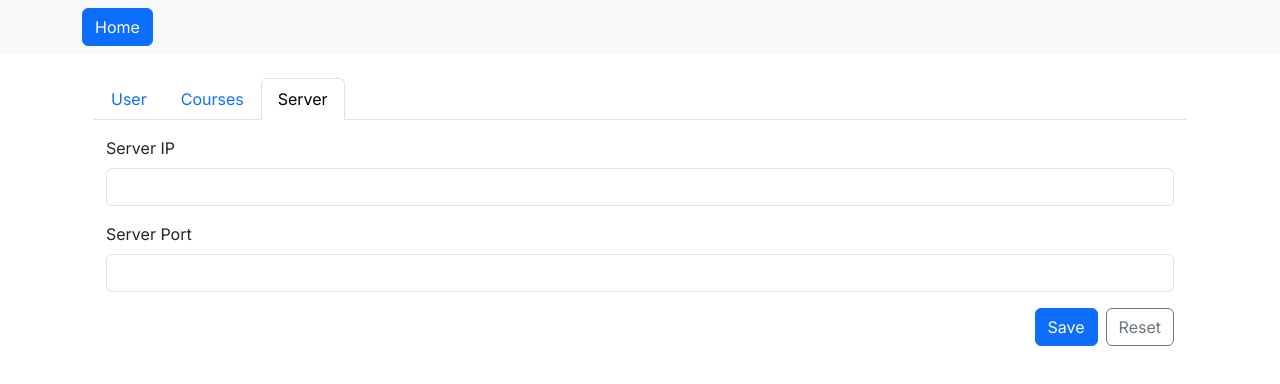
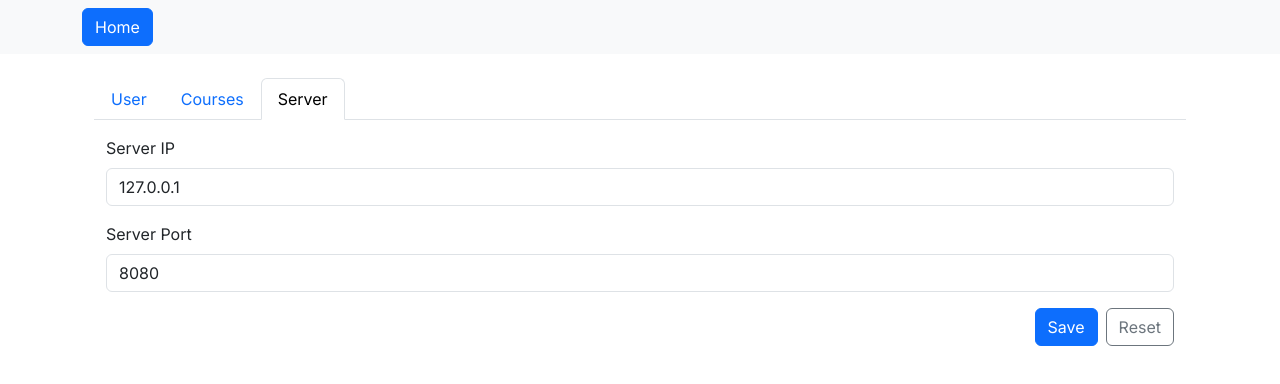
Before and after one commit to hamjared/GolfTracker, a Next.js app in the folder golf-tracker/: page /GolfTracker/settings in a window 1280 px wide. Both pictures are taken after a click on the tab "Server". Shown: the top 384 px of the page. Built offline with nearby package versions, Linux system fonts and the light colour scheme.

Commit message:
Add client functionality to import a course from greenskeeper.org

```diff
--- a/golf-tracker/package.json
+++ b/golf-tracker/package.json
@@ -10,6 +10,7 @@
     "export": "next export"
   },
   "dependencies": {
+    "axios": "^1.6.8",
     "bootstrap": "^5.3.3",
     "bootstrap-icons": "^1.11.3",
     "next": "14.2.1",
--- /dev/null
+++ b/golf-tracker/src/ApiCalls/courseData.ts
@@ -0,0 +1,18 @@
+import { Course, defaultCourse } from "@/app/data/Course";
+import { ServerSettingsType } from "@/app/data/ServerSettings";
+import { SCRAPE_COURSE_FROM_URL } from "./endpoints";
+import axios from "axios";
+
+
+export async function scrapeCourseFromUrl(courseUrl: string, serverSettings: ServerSettingsType): Promise<Course> {
+    const endpoint = "http://" + serverSettings.ip + ":" + serverSettings.port + SCRAPE_COURSE_FROM_URL
+
+    let response = await axios.get(endpoint,
+        {
+            params: {
+                url: courseUrl
+            }
+        })
+
+    return response.data
+}
--- /dev/null
+++ b/golf-tracker/src/ApiCalls/endpoints.ts
@@ -0,0 +1 @@
+export const SCRAPE_COURSE_FROM_URL = "/scrape"
--- /dev/null
+++ b/golf-tracker/src/app/data/ServerSettings.ts
@@ -0,0 +1,11 @@
+import ServerSettings from "../settings/ServerSettings"
+
+export type ServerSettingsType = {
+    ip: string,
+    port: number
+}
+
+export const defaultServerSettings = {
+    ip: "127.0.0.1",
+    port: 8080
+}
--- a/golf-tracker/src/app/settings/CourseSettings.tsx
+++ b/golf-tracker/src/app/settings/CourseSettings.tsx
@@ -1,32 +1,43 @@
 'use client'
 import { Course } from '@/app/data/Course';
 import 'bootstrap/dist/css/bootstrap.min.css';
-import { useState } from 'react';
+import { useRef, useState } from 'react';
 import { Button, Card, Col, Container, Form, Modal, Row, Stack } from "react-bootstrap";
 import { Gear, PlusLg } from 'react-bootstrap-icons'
 import CourseComponent from '@/components/CourseComponent';
 import { useLocalStorage } from 'usehooks-ts';
+import { ServerSettingsType, defaultServerSettings } from '../data/ServerSettings';
+import { scrapeCourseFromUrl } from '@/ApiCalls/courseData';
 
 
 export default function CourseSettings() {
     const [courses, setCourses] = useLocalStorage<Course[]>("COURSES", [], { initializeWithValue: false })
 
+    const [serverSettings, setServerSettings] = useLocalStorage<ServerSettingsType>("SERVER_SETTINGS", defaultServerSettings, { initializeWithValue: false })
+
     const [showAddCourseModal, setShowAddCourseModal] = useState(false)
+
+    const courseURLRef = useRef<HTMLInputElement>(null)
 
     const handleCloseCourseModal = () => setShowAddCourseModal(false)
     const handleShowCourseModal = () => setShowAddCourseModal(true)
 
     function handleImportCourse() {
-        console.log("Handle import course")
-        // var course = getCourseData("https://www.greenskeeper.org/colorado/Denver_North_Boulder_Fort_Collins/riverdale_golf_course_dunes/scorecard.cfm")
+        scrapeCourseFromUrl(courseURLRef.current!.value, serverSettings).then(course => {
+
+            // if (courses.some(c => c.id === course.id))
+            setCourses(prev => [course, ...prev])
+        } )
     }
     return (
         <>
             <Modal show={showAddCourseModal} onHide={handleCloseCourseModal}>
                 <Modal.Header closeButton> Add Course from URL</Modal.Header>
                 <Modal.Body>
-                    <Form.Label>Course URL</Form.Label>
-                    <Form.Control type='text'></Form.Control>
+                    <Form.Group controlId="courseURL">
+                        <Form.Label>Course URL</Form.Label>
+                        <Form.Control required ref={courseURLRef}></Form.Control>
+                    </Form.Group>
                 </Modal.Body>
                 <Modal.Footer>
                     <Stack direction='horizontal' gap={2}>
@@ -37,7 +48,9 @@ export default function CourseSettings() {
             </Modal>
 
             {courses.map(course => (
+                            <Col key={course.id}>
                             <CourseComponent course={course} />
+                            </Col>
                         ))}
                         <Button onClick={handleShowCourseModal}><PlusLg /></Button>
         </>
--- a/golf-tracker/src/app/settings/ServerSettings.tsx
+++ b/golf-tracker/src/app/settings/ServerSettings.tsx
@@ -1,17 +1,33 @@
 'use client'
 import { Course } from '@/app/data/Course';
 import 'bootstrap/dist/css/bootstrap.min.css';
-import { FormEvent } from 'react';
+import { FormEvent, useRef, useState } from 'react';
 import { Button, Card, Col, Container, Form, FormGroup, Row, Stack } from "react-bootstrap";
 import { Gear } from 'react-bootstrap-icons'
+import { ServerSettingsType, defaultServerSettings } from '../data/ServerSettings';
+import { useLocalStorage } from 'usehooks-ts';
 
 export type ServerSettingsProps = {
 }
 
 export default function ServerSettings() {
 
+
+    const [serverSettings, setServerSettings] = useLocalStorage<ServerSettingsType>("SERVER_SETTINGS", defaultServerSettings, { initializeWithValue: false })
+
+    const serverIp = useRef<HTMLInputElement>(null)
+
+    const serverPort = useRef<HTMLInputElement>(null)
+
+
+
     function handleSubmit(e: FormEvent) {
         e.preventDefault()
+
+        setServerSettings({
+            ip: serverIp.current!.value,
+            port: +serverPort.current!.value
+        })
     }
 
     function handleReset(){
@@ -23,14 +39,14 @@ export default function ServerSettings() {
     <Container>
         <Form onSubmit={handleSubmit}>
 
-            <FormGroup className='mb-3'>
+            <FormGroup className='mb-3' >
                 <Form.Label>Server IP</Form.Label>
-                <Form.Control type='text'/>
+                <Form.Control type='text' defaultValue={serverSettings.ip} ref={serverIp} pattern='^((25[0-5]|(2[0-4]|1\d|[1-9]|)\d)\.?\b){4}$'/>
             </FormGroup>
 
             <FormGroup className='mb-3'>
                 <Form.Label>Server Port</Form.Label>
-                <Form.Control type='text'/>
+                <Form.Control type='text' defaultValue={serverSettings.port} ref={serverPort}/>
             </FormGroup>
 
             <Stack direction='horizontal' gap={2} className='justify-content-end'>
--- a/golf-tracker/src/app/settings/page.tsx
+++ b/golf-tracker/src/app/settings/page.tsx
@@ -1,15 +1,19 @@
 'use client'
 import 'bootstrap/dist/css/bootstrap.min.css';
-import ServerSettings from './ServerSettings';
 import CourseSettings from './CourseSettings';
 import UserSettings from './UserSettings';
 import { Container, Tab, Tabs } from 'react-bootstrap';
+import { ServerSettingsType, defaultServerSettings } from '../data/ServerSettings';
+import { useLocalStorage } from 'usehooks-ts';
+import ServerSettings from './ServerSettings';
 
 export type SettingsProps = {
 
 }
 
 export default function Settings() {
+
+
     return (
 
         <>
--- a/golf-tracker/src/components/CourseComponent.tsx
+++ b/golf-tracker/src/components/CourseComponent.tsx
@@ -12,7 +12,7 @@ export default function CourseComponent({course} : CourseProps) {
 
   return (
     <>
-    <h1>Course</h1>
+    <h1>{course.name}</h1>
     </>
   );
 }
```
Also changed, not shown: golf-tracker/src/app/data/Course.ts (+11 -2 lines), 1 other file (tests, documents, lock files or other folders).
